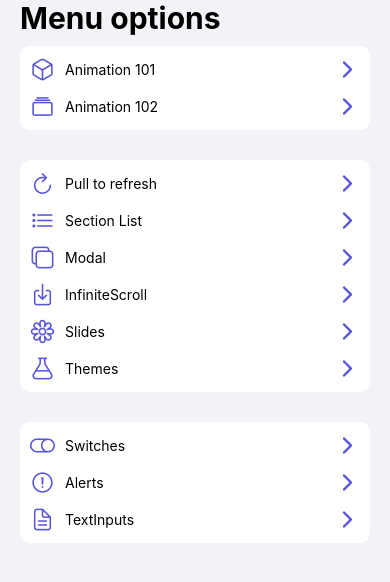
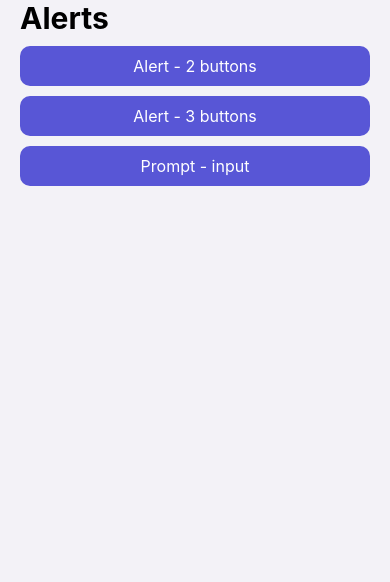
Before and after one commit to Salinas182/reactNative-components-app, a React Native app: screen /AlertScreen in a window 390 px wide. Shown: the top 582 px of the page. Built offline with nearby package versions, Linux system fonts and the light colour scheme.

Commit message:
added more custom components, including an alert and an adapter for the alert's external package

```diff
--- a/package.json
+++ b/package.json
@@ -16,6 +16,7 @@
     "react": "18.3.1",
     "react-native": "0.75.3",
     "react-native-gesture-handler": "^2.20.0",
+    "react-native-prompt-android": "^1.1.0",
     "react-native-safe-area-context": "^4.11.0",
     "react-native-screens": "^3.34.0",
     "react-native-vector-icons": "^10.2.0"
--- /dev/null
+++ b/src/config/adapters/prompt.adapter.ts
@@ -0,0 +1,37 @@
+import prompt from 'react-native-prompt-android';
+
+interface Options {
+  title: string;
+  subtitle?: string;
+  buttons: PromptButton[];
+  promptType?: 'plain-text' | 'secure-text';
+  placeholder?: string;
+  defaultValue?: string;
+}
+
+interface PromptButton {
+  text: string;
+  onPress: () => void;
+  style?: 'cancel' | 'default' | 'destructive';
+}
+
+export const showPrompt = ({
+  title,
+  subtitle = '',
+  buttons,
+  promptType = 'plain-text',
+  placeholder = '',
+  defaultValue = '',
+}: Options) => {
+ prompt(
+   title,
+   subtitle,
+   buttons,
+   {
+     type: promptType,
+     cancelable: false,
+     defaultValue,
+     placeholder,
+   },
+ );
+};
--- a/src/presentation/components/ui/MenuItem.tsx
+++ b/src/presentation/components/ui/MenuItem.tsx
@@ -3,6 +3,7 @@ import { Pressable, StyleSheet, Text, View } from 'react-native';
 import { colors } from '../../../config/theme/theme';
 import Icon from 'react-native-vector-icons/Ionicons';
 import { useNavigation } from '@react-navigation/native';
+import { Separator } from './Separator';
 
 interface Props {
   name: string;
@@ -17,6 +18,7 @@ export const MenuItem = ({ name, icon, component, isFirst = false, isLast = fals
   const navitagion = useNavigation<any>();
 
   return (
+    <>
       <Pressable onPress={() => navitagion.navigate(component)}>
         <View
           style={{
@@ -39,6 +41,11 @@ export const MenuItem = ({ name, icon, component, isFirst = false, isLast = fals
           />
         </View>
       </Pressable>
+
+      {!isLast && (
+        <Separator />
+      )}
+    </>
   );
 };
 
--- /dev/null
+++ b/src/presentation/components/ui/Separator.tsx
@@ -0,0 +1,29 @@
+import React from 'react';
+import { StyleProp, View, ViewStyle } from 'react-native';
+import { colors } from '../../../config/theme/theme';
+
+interface Props {
+  style?: StyleProp<ViewStyle>;
+}
+
+export const Separator = ({style}: Props) => {
+  return (
+    <View style={{
+      backgroundColor: colors.cardBackground,
+    }}>
+      <View
+        style={[
+          {
+            alignSelf: 'center',
+            width: '80%',
+            height: 1,
+            backgroundColor: colors.text,
+            opacity: 0.1,
+            marginVertical: 0,
+          },
+          style,
+        ]}
+      />
+    </View>
+  );
+};
--- a/src/presentation/navigator/Navigator.tsx
+++ b/src/presentation/navigator/Navigator.tsx
@@ -4,6 +4,7 @@ import { HomeScreen } from '../screens/home/HomeScreen';
 import { Animation101Screen } from '../screens/animations/Animation101Screen';
 import { Animation102Screen } from '../screens/animations/Animation102Screen';
 import { SwitchScreen } from '../screens/switches/SwitchScreen';
+import { AlertScreen } from '../screens/alerts/AlertScreen';
 
 const Stack = createStackNavigator();
 
@@ -18,6 +19,7 @@ export const Navigator = () => {
       <Stack.Screen name="Animation102Screen" component={Animation102Screen} />
 
       <Stack.Screen name="SwitchScreen" component={SwitchScreen} />
+      <Stack.Screen name="AlertScreen" component={AlertScreen} />
     </Stack.Navigator>
   );
 };
--- /dev/null
+++ b/src/presentation/screens/alerts/AlertScreen.tsx
@@ -0,0 +1,69 @@
+import React from 'react';
+import { CustomView } from '../../components/ui/CustomView';
+import { Title } from '../../components/ui/Title';
+import { globalStyles } from '../../../config/theme/theme';
+import { Button } from '../../components/ui/Button';
+import { Alert, View } from 'react-native';
+import { showPrompt } from '../../../config/adapters/prompt.adapter';
+
+export const AlertScreen = () => {
+  const createTwoButtonAlert = () =>
+    Alert.alert('Alert Title', 'My Alert Msg', [
+      {
+        text: 'Cancel',
+        onPress: () => console.log('Cancel Pressed'),
+        style: 'cancel',
+      },
+      {text: 'OK', onPress: () => console.log('OK Pressed')},
+    ]);
+
+  const createThreeButtonAlert = () =>
+    Alert.alert('Alert Title', 'My Alert Msg', [
+      {
+        text: 'Ask me later',
+        onPress: () => console.log('Ask me later pressed'),
+      },
+      {
+        text: 'Cancel',
+        onPress: () => console.log('Cancel Pressed'),
+        style: 'cancel',
+      },
+      {text: 'OK', onPress: () => console.log('OK Pressed')},
+    ]);
+
+  const onShowPrompt = () => {
+    showPrompt({
+      title: 'Test prompt',
+      subtitle: 'Test message',
+      buttons: [
+        {text: 'Ok', onPress: () => console.log('ok')},
+      ],
+      placeholder: 'Test placeholder',
+    });
+    // ! THIS NATIVE SOLUTION ONLY WORKS IN IOS AT THE MOMENT
+    /* Alert.prompt(
+      'Password',
+      'gdrgsga agdsgs gdsgs',
+      (value: string) => console.log({ value }),
+      'secure-text',
+      'Default value',
+      'number-pad'
+    ); */
+  };
+
+  return (
+    <CustomView style={globalStyles.globalMargin}>
+      <Title safe text="Alerts" />
+
+      <Button text="Alert - 2 buttons" onPress={() => createTwoButtonAlert()} />
+
+      <View style={{ height: 10 }} />
+
+      <Button text="Alert - 3 buttons" onPress={createThreeButtonAlert} />
+
+      <View style={{ height: 10 }} />
+
+      <Button text="Prompt - input" onPress={onShowPrompt} />
+    </CustomView>
+  );
+};
--- a/src/presentation/screens/switches/SwitchScreen.tsx
+++ b/src/presentation/screens/switches/SwitchScreen.tsx
@@ -2,6 +2,7 @@ import React, { useState } from 'react';
 import { CustomView } from '../../components/ui/CustomView';
 import { Card } from '../../components/ui/Card';
 import { CustomSwitch } from '../../components/ui/CustomSwitch';
+import { Separator } from '../../components/ui/Separator';
 
 export const SwitchScreen = () => {
   const [state, setState] = useState({
@@ -18,11 +19,17 @@ export const SwitchScreen = () => {
           onChange={(value) => setState({...state, isActive: value})}
           text="Active?"
         />
+
+        <Separator />
+
         <CustomSwitch
           isOn={state.isHungry}
           onChange={(value) => setState({...state, isHungry: value})}
           text="Hungry?"
         />
+
+        <Separator />
+
         <CustomSwitch
           isOn={state.isHappy}
           onChange={(value) => setState({...state, isHappy: value})}
```
Lines whose indentation alone changed are shown as unchanged.
